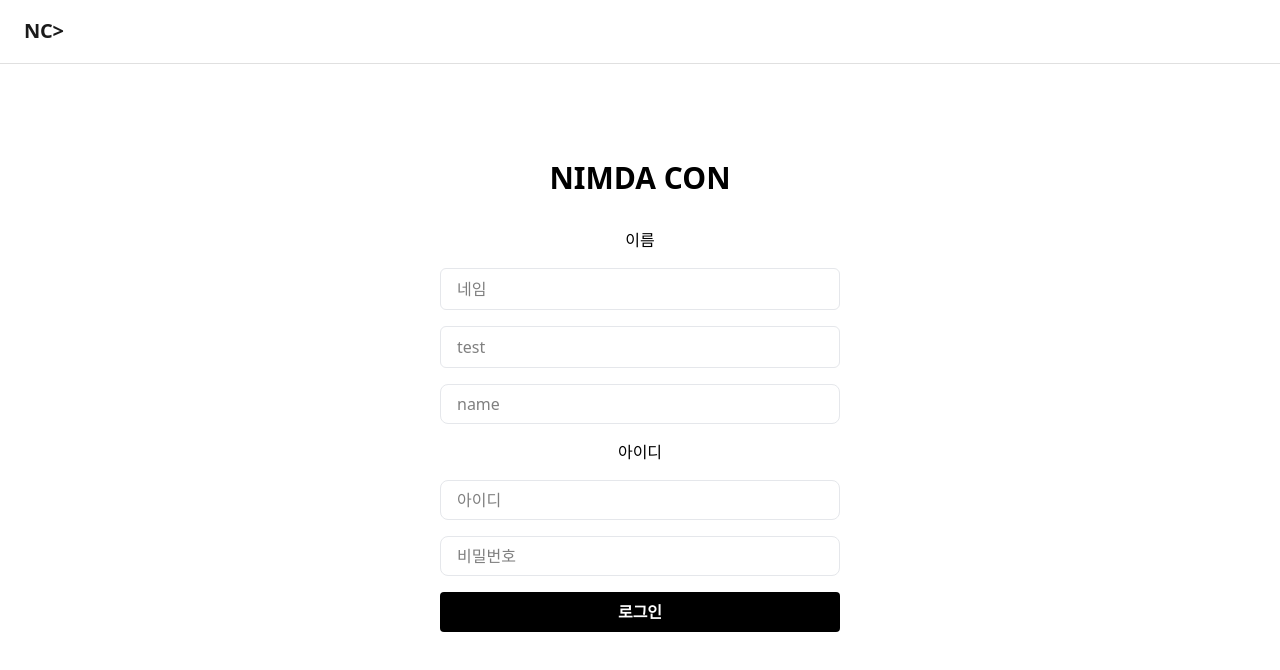
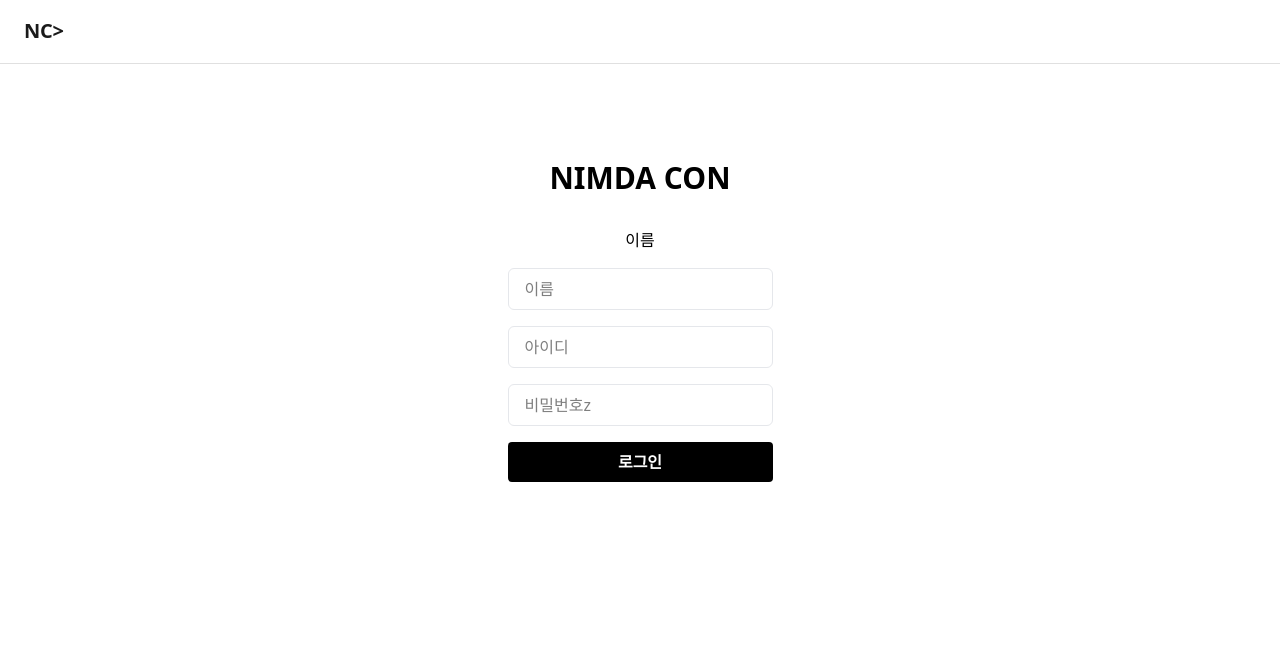
Before and after one commit to novvvv/NimdaPage, a React (Vite) app in the folder NimdaConFrontEnd/: page /login in a window 1280 px wide. Shown: the top 670 px of the page. Built offline with nearby package versions, Linux system fonts and the light colour scheme; a web font is replaced by a local one.

Commit message:
ref: 구조 수정

```diff
--- a/NimdaConFrontEnd/src/domains/User/Login/Page/index.tsx
+++ b/NimdaConFrontEnd/src/domains/User/Login/Page/index.tsx
@@ -23,39 +23,10 @@ function LogInPage() {
         <form onSubmit={handleLogin} className="flex flex-col gap-4">
           <div>이름</div>
 
-          <Input placeholder="네임" />
-          <Input placeholder="test" />
-          <FormField>
-            <input
-              type="text"
-              placeholder="name"
-              value={name}
-              onChange={(e) => setName(e.target.value)}
-              className="w-full h-full bg-transparent outline-none"
-              required
-            />
-          </FormField>
-          <div>아이디</div>
-          <FormField>
-            <input
-              type="text"
-              placeholder="아이디"
-              value={id}
-              onChange={(e) => setID(e.target.value)}
-              className="w-full h-full bg-transparent outline-none"
-              required
-            />
-          </FormField>
-          <FormField>
-            <input
-              type="password"
-              placeholder="비밀번호"
-              value={password}
-              onChange={(e) => setPassword(e.target.value)}
-              className="w-full h-full bg-transparent outline-none"
-              required
-            />
-          </FormField>
+          <Input placeholder="이름" />
+          <Input placeholder="아이디" />
+          <Input placeholder="비밀번호z" />
+
           <BlackButton type="submit">로그인</BlackButton>
         </form>
       </div>
```
